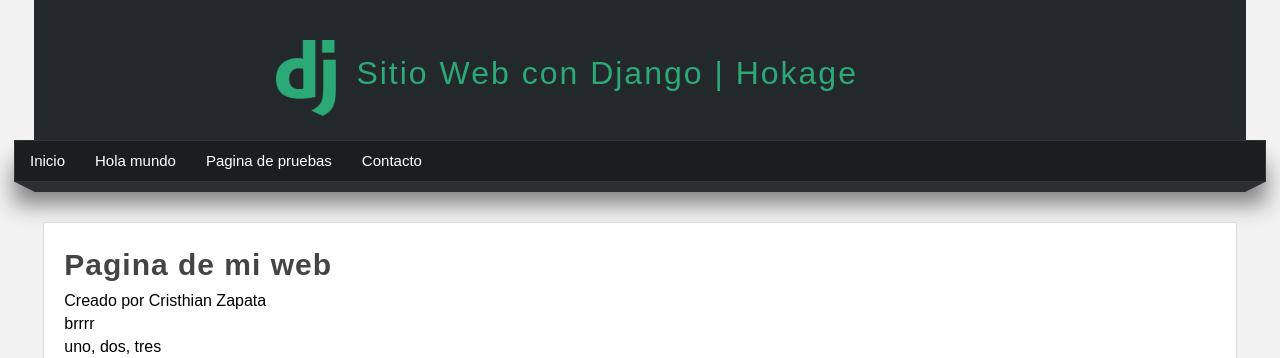
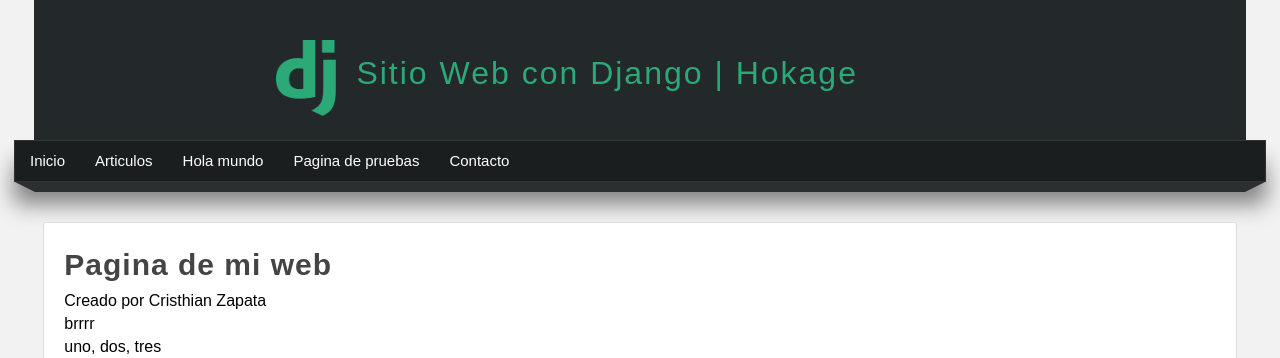
Before and after one commit to Czapata1998/Python_udemy, a Django app: page /pagina-pruebas/ in a window 1280 px wide. Shown: the top 358 px of the page. Run offline with Django 3.2, Linux system fonts and the light colour scheme.

Commit message:
nuevos avances 04 Mayo

```diff
--- a/25-django/AprendiendoDjango/AprendiendoDjango/urls.py
+++ b/25-django/AprendiendoDjango/AprendiendoDjango/urls.py
@@ -39,5 +39,7 @@ urlpatterns = [
     path('crear-articulo/<str:title>/<str:content>/<str:public>', views.crear_articulo, name="crear_articulo"),
     path('articulo/', views.articulo, name="articulo"),
     path('editar-articulo/<int:id>', views.editar_Articulo, name="editar_articulo"),
+    path('articulos', views.articulos, name="articulos"),
+    path('borrar_articulo/<int:id>', views.borrar_articulo, name="borrar_articulo"),
 
 ]
--- a/25-django/AprendiendoDjango/miapp/templates/layout.html
+++ b/25-django/AprendiendoDjango/miapp/templates/layout.html
@@ -34,6 +34,9 @@
         <ul>
             <li>
                 <a href="{% url 'index'%}">Inicio</a>
+            </li>
+            <li>
+                <a href="{% url 'articulos'%}">Articulos</a>
             </li>
             <li>
                 <a href="{% url 'hola_mundo'%}">Hola mundo</a>
--- a/25-django/AprendiendoDjango/miapp/views.py
+++ b/25-django/AprendiendoDjango/miapp/views.py
@@ -121,3 +121,21 @@ def editar_Articulo(request, id):
     articulo.save()
 
     return HttpResponse(f"Articulo {articulo.id} Editado <strong>{articulo.title}</strong> - {articulo.content}")
+
+def articulos (request):
+    articulos = Article.objects.all()
+
+    #articulos = Article.objects.filter(id__lte=12, title__contains="2")
+
+    return render(request, 'articulos.html', {
+        'articulos': articulos
+    })
+
+
+
+def borrar_articulo(request, id):
+    articulo =  Article.objects.get(pk=id)
+    articulo.delete()
+
+
+    return redirect('articulos')
```
Also changed, not shown: 25-django/AprendiendoDjango/miapp/templates/articulos.html (added, +22 -0 lines), 25-django/AprendiendoDjango/db.sqlite3.
